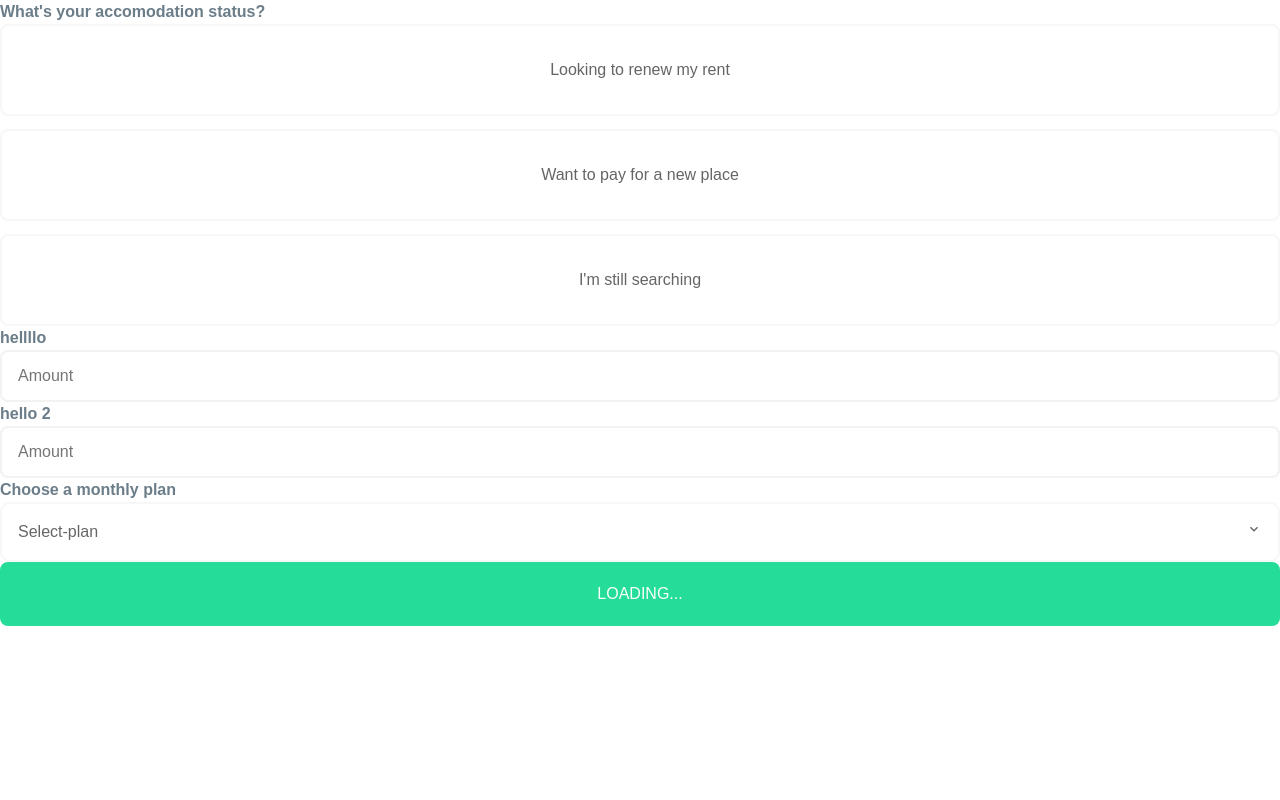
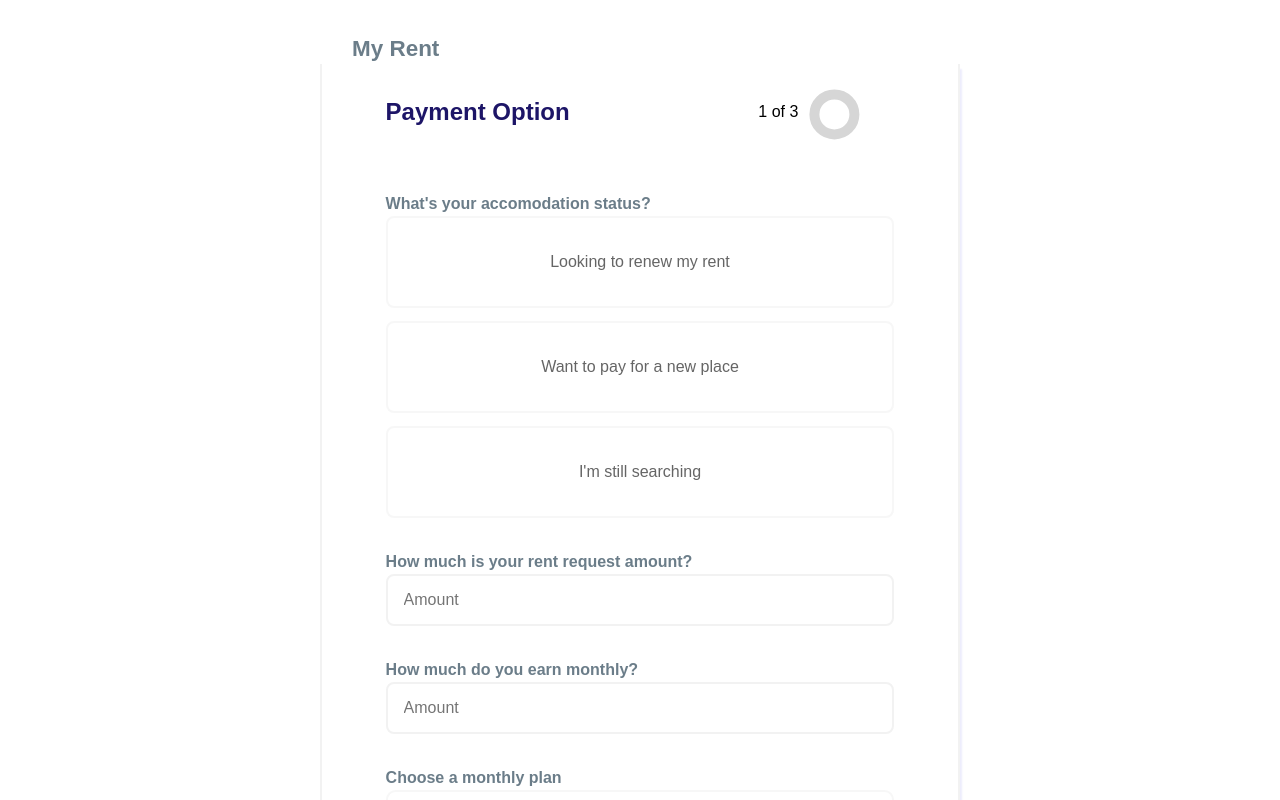
Before and after one commit to kayceeDev/kwaba, a Next.js app: page / in a window 1280 px wide. Shown: the top 800 px of the page. Built offline with nearby package versions, Linux system fonts and the light colour scheme.

Commit message:
Fix netlify build

```diff
--- a/components/layouts/layout.tsx
+++ b/components/layouts/layout.tsx
@@ -1,5 +1,5 @@
 import { ReactNode } from "react";
-import { Form, FormContainer } from "../../pages/payment/styles";
+import { Form, FormContainer } from "../styles";
 import { MainContainer } from "./layoutStyles";
 
 
--- a/pages/_document.tsx
+++ b/pages/_document.tsx
@@ -2,14 +2,14 @@ import Document from 'next/document'
 import { ServerStyleSheet } from 'styled-components'
 
 export default class MyDocument extends Document {
-  static async getInitialProps(ctx) {
+  static async getInitialProps(ctx:any) {
     const sheet = new ServerStyleSheet()
     const originalRenderPage = ctx.renderPage
 
     try {
       ctx.renderPage = () =>
         originalRenderPage({
-          enhanceApp: (App) => (props) =>
+          enhanceApp: (App:any) => (props:any) =>
             sheet.collectStyles(<App {...props} />),
         })
 
--- a/pages/index.tsx
+++ b/pages/index.tsx
@@ -1,19 +1,13 @@
 import type { NextPage } from "next";
 import Meta from "../components/Meta";
-import AccomodationStatus from "../components/Payment/paymentForm.tsx/accomodationStatus";
-import InputComponent from "../components/Payment/paymentForm.tsx/input";
-import MonthlyOption from "../components/Payment/paymentForm.tsx/monthlyOption";
-import UtilityButton from "../components/Button";
+import PaymentPortal from "./payment";
+
 
 const Home: NextPage = () => {
   return (
-    <div className={""}>
+    <div>
       <Meta />
-      <AccomodationStatus />
-      <InputComponent label={"hellllo"} />
-      <InputComponent label={"hello 2"} />
-      <MonthlyOption />
-      <UtilityButton color="green" text={true ? "loading..." : "next"} />
+      <PaymentPortal/>
     </div>
   );
 };
--- a/store/slice/paymentSlice.tsx
+++ b/store/slice/paymentSlice.tsx
@@ -41,13 +41,13 @@ const paymentSlice = createSlice({
       }
     },
     changeMonthlyPlan: (state, { payload }) => {
-      if (state.userDetails.requestAmount && state.userDetails.monthlyPlan) {
-        state.userDetails.monthlyPlan = payload.monthlyPlan;
-        state.userDetails.monthlyPayment =
-          parseInt(state.userDetails.requestAmount) /
-            parseInt(state?.userDetails?.monthlyPlan.split(" ")[0]) +
-          parseInt(state.userDetails.requestAmount) * 0.02;
-      }
+      // if (state.userDetails.requestAmount && state.userDetails.monthlyPlan) {
+      //   state.userDetails.monthlyPlan = payload.monthlyPlan;
+      //   state.userDetails.monthlyPayment =
+      //     parseInt(state.userDetails.requestAmount) /
+      //       parseInt(state?.userDetails?.monthlyPlan.split(" ")[0]) +
+      //     parseInt(state.userDetails.requestAmount) * 0.02;
+      // }
     },
     reset: (state) => {
       state.isLoaded = false;
```
Also changed, not shown: components/styles.tsx (renamed from pages/payment/styles.tsx).
